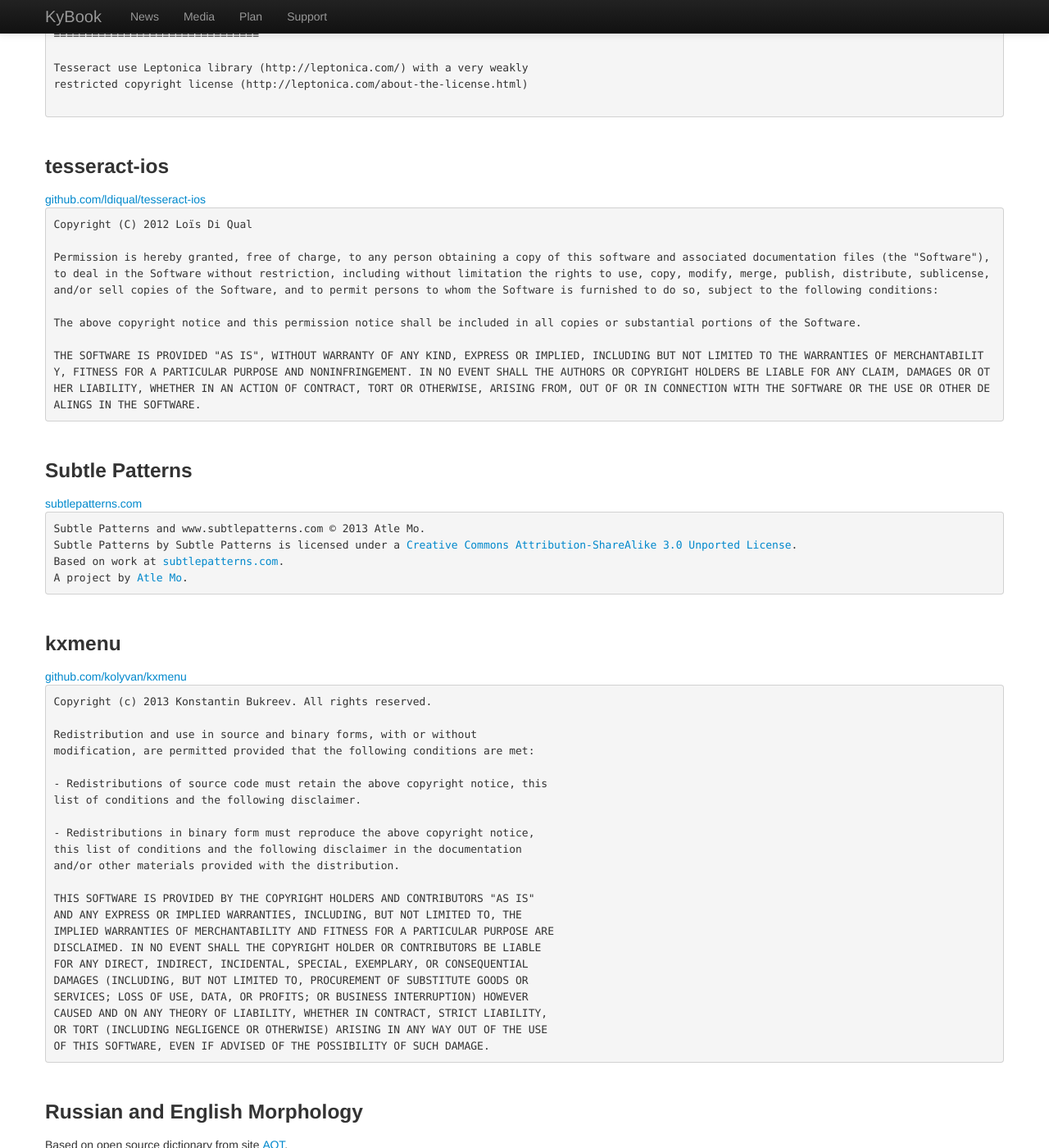
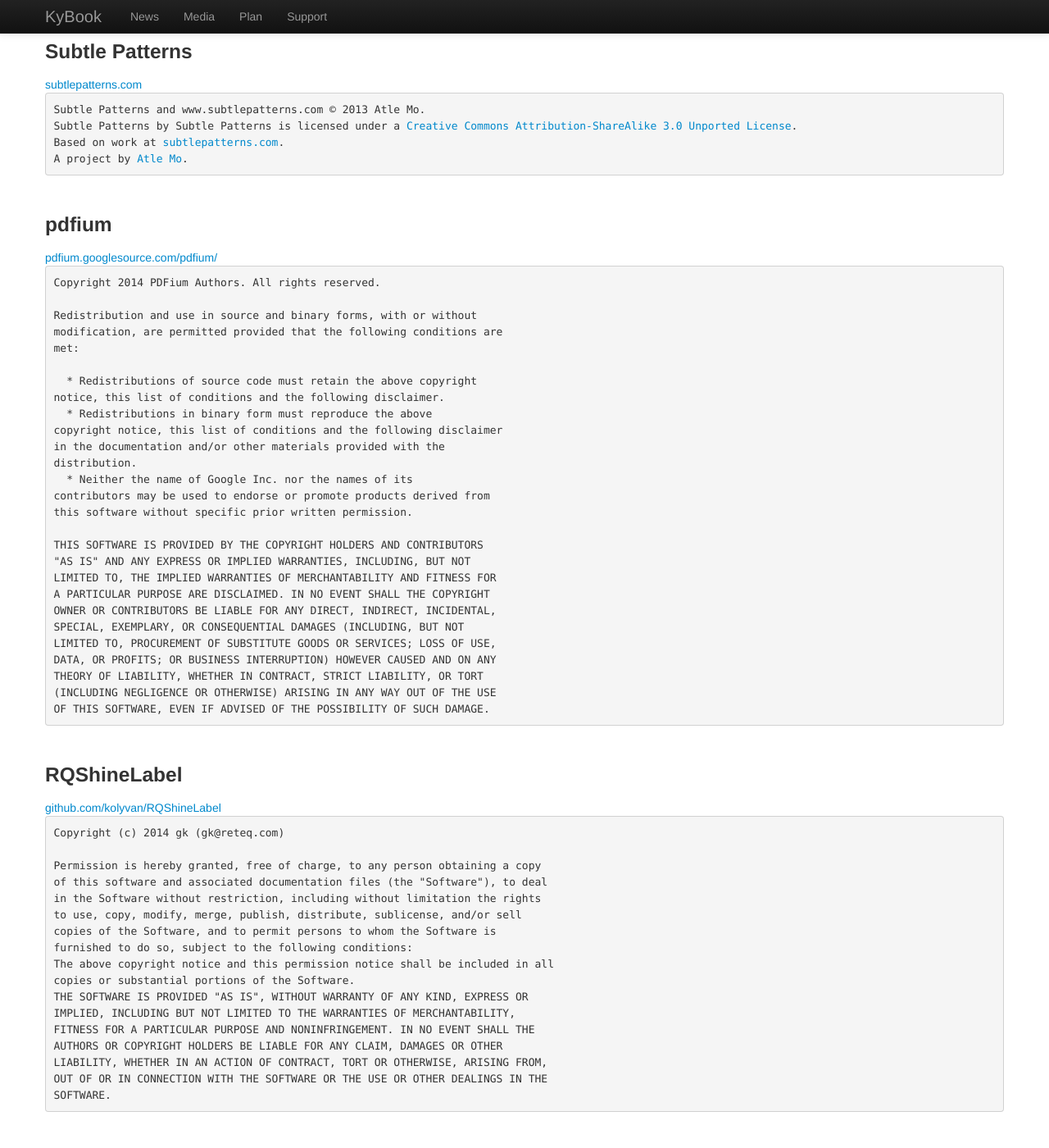
Before and after one commit to kolyvan/kolyvan.github.com, a Jekyll site: the page built from kybook/licensing.html, in a window 1280 px wide and 1400 px high, scrolled down 11652 px. Shown: the whole window at 82% size. Built offline with Jekyll 4.4.1, drawn with Linux system fonts in a browser that asks for light colours; nearby versions of some CDN libraries; some of the changed text lies outside the part shown.

Commit message:
update kybook

```diff
--- a/kybook/licensing.html
+++ b/kybook/licensing.html
@@ -149,7 +149,7 @@
 
 <div>
 <h3>HTAutocompleteTextField</h3>
-<div><a href="https://github.com/hoteltonight/HTAutocompleteTextField"></a>github.com/hoteltonight/HTAutocompleteTextField</div>
+<div><a href="https://github.com/hoteltonight/HTAutocompleteTextField">github.com/hoteltonight/HTAutocompleteTextField</a></div>
 <pre>
 Copyright (c) 2013 Hotel Tonight Inc.
 
@@ -234,33 +234,6 @@
 The above copyright notice and this permission notice shall be included in all copies or substantial portions of the Software.
 
 THE SOFTWARE IS PROVIDED "AS IS", WITHOUT WARRANTY OF ANY KIND, EXPRESS OR IMPLIED, INCLUDING BUT NOT LIMITED TO THE WARRANTIES OF MERCHANTABILITY, FITNESS FOR A PARTICULAR PURPOSE AND NONINFRINGEMENT. IN NO EVENT SHALL THE AUTHORS OR COPYRIGHT HOLDERS BE LIABLE FOR ANY CLAIM, DAMAGES OR OTHER LIABILITY, WHETHER IN AN ACTION OF CONTRACT, TORT OR OTHERWISE, ARISING FROM, OUT OF OR IN CONNECTION WITH THE SOFTWARE OR THE USE OR OTHER DEALINGS IN THE SOFTWARE.
-</pre>
-</div>
-<br />
-
-<div>
-<h3>UIMenuItem-CXAImageSupport</h3>
-<div><a href="https://github.com/cxa/UIMenuItem-CXAImageSupport">github.com/cxa/UIMenuItem-CXAImageSupport</a></div>
-<pre>
-Copyright (c) 2013 CHEN Xian'an <xianan.chen@gmail.com>
-
-Permission is hereby granted, free of charge, to any person obtaining a copy
-of this software and associated documentation files (the "Software"), to deal
-in the Software without restriction, including without limitation the rights
-to use, copy, modify, merge, publish, distribute, sublicense, and/or sell
-copies of the Software, and to permit persons to whom the Software is furnished
-to do so, subject to the following conditions:
-
-The above copyright notice and this permission notice shall be included in all
-copies or substantial portions of the Software.
-
-THE SOFTWARE IS PROVIDED "AS IS", WITHOUT WARRANTY OF ANY KIND, EXPRESS OR
-IMPLIED, INCLUDING BUT NOT LIMITED TO THE WARRANTIES OF MERCHANTABILITY,
-FITNESS FOR A PARTICULAR PURPOSE AND NONINFRINGEMENT. IN NO EVENT SHALL THE
-AUTHORS OR COPYRIGHT HOLDERS BE LIABLE FOR ANY CLAIM, DAMAGES OR OTHER
-LIABILITY, WHETHER IN AN ACTION OF CONTRACT, TORT OR OTHERWISE, ARISING FROM,
-OUT OF OR IN CONNECTION WITH THE SOFTWARE OR THE USE OR OTHER DEALINGS IN
-THE SOFTWARE.
 </pre>
 </div>
 <br />
@@ -609,6 +582,66 @@
 <br />
 
 <div>
+<h3>pdfium</h3>
+<div><a href="https://pdfium.googlesource.com/pdfium/">pdfium.googlesource.com/pdfium/</a></div>
+<pre>
+Copyright 2014 PDFium Authors. All rights reserved.
+
+Redistribution and use in source and binary forms, with or without
+modification, are permitted provided that the following conditions are
+met:
+
+  * Redistributions of source code must retain the above copyright
+notice, this list of conditions and the following disclaimer.
+  * Redistributions in binary form must reproduce the above
+copyright notice, this list of conditions and the following disclaimer
+in the documentation and/or other materials provided with the
+distribution.
+  * Neither the name of Google Inc. nor the names of its
+contributors may be used to endorse or promote products derived from
+this software without specific prior written permission.
+
+THIS SOFTWARE IS PROVIDED BY THE COPYRIGHT HOLDERS AND CONTRIBUTORS
+"AS IS" AND ANY EXPRESS OR IMPLIED WARRANTIES, INCLUDING, BUT NOT
+LIMITED TO, THE IMPLIED WARRANTIES OF MERCHANTABILITY AND FITNESS FOR
+A PARTICULAR PURPOSE ARE DISCLAIMED. IN NO EVENT SHALL THE COPYRIGHT
+OWNER OR CONTRIBUTORS BE LIABLE FOR ANY DIRECT, INDIRECT, INCIDENTAL,
+SPECIAL, EXEMPLARY, OR CONSEQUENTIAL DAMAGES (INCLUDING, BUT NOT
+LIMITED TO, PROCUREMENT OF SUBSTITUTE GOODS OR SERVICES; LOSS OF USE,
+DATA, OR PROFITS; OR BUSINESS INTERRUPTION) HOWEVER CAUSED AND ON ANY
+THEORY OF LIABILITY, WHETHER IN CONTRACT, STRICT LIABILITY, OR TORT
+(INCLUDING NEGLIGENCE OR OTHERWISE) ARISING IN ANY WAY OUT OF THE USE
+OF THIS SOFTWARE, EVEN IF ADVISED OF THE POSSIBILITY OF SUCH DAMAGE.
+</pre>
+</div>
+<br />
+
+<div>
+<h3>RQShineLabel</h3>
+<div><a href="https://github.com/kolyvan/RQShineLabel">github.com/kolyvan/RQShineLabel</a></div>
+<pre>
+Copyright (c) 2014 gk (gk@reteq.com)
+
+Permission is hereby granted, free of charge, to any person obtaining a copy
+of this software and associated documentation files (the "Software"), to deal
+in the Software without restriction, including without limitation the rights
+to use, copy, modify, merge, publish, distribute, sublicense, and/or sell
+copies of the Software, and to permit persons to whom the Software is
+furnished to do so, subject to the following conditions:
+The above copyright notice and this permission notice shall be included in all
+copies or substantial portions of the Software.
+THE SOFTWARE IS PROVIDED "AS IS", WITHOUT WARRANTY OF ANY KIND, EXPRESS OR
+IMPLIED, INCLUDING BUT NOT LIMITED TO THE WARRANTIES OF MERCHANTABILITY,
+FITNESS FOR A PARTICULAR PURPOSE AND NONINFRINGEMENT. IN NO EVENT SHALL THE
+AUTHORS OR COPYRIGHT HOLDERS BE LIABLE FOR ANY CLAIM, DAMAGES OR OTHER
+LIABILITY, WHETHER IN AN ACTION OF CONTRACT, TORT OR OTHERWISE, ARISING FROM,
+OUT OF OR IN CONNECTION WITH THE SOFTWARE OR THE USE OR OTHER DEALINGS IN THE
+SOFTWARE.
+</pre>
+</div>
+<br />
+
+<div>
 <h3>kxmenu</h3>
 <div><a href="https://github.com/kolyvan/kxmenu">github.com/kolyvan/kxmenu</a></div>
 <pre>
--- a/kybook/plan.html
+++ b/kybook/plan.html
@@ -32,7 +32,6 @@
 <h3>New Design</h3>
 <ul>
 	<li>Improved bookshelves</li>
-	<li>Improved annotation</li>
 	<li>More page turning modes</li>
 </ul>
 
--- a/kybook/support.html
+++ b/kybook/support.html
@@ -6,9 +6,7 @@
 <div class="hero-unit">
 	<h1>Support</h1>
 	<p class="lead">Please read FAQ before report about a problem</p>
-    <p>
-	<a href="#disqus_thread">Report a problem</a></br />
-    </p>
+    <p>	<a href="#disqus_thread">Report a problem</a> </p>
 </div>
 
 <div class="container-fluid">
```
Also changed, not shown: kybook/news/_posts/2014-08-29-appstore198.html (added, +13 -0 lines), kybook/news/_posts/2014-10-10-appstore199.html (added, +16 -0 lines).
